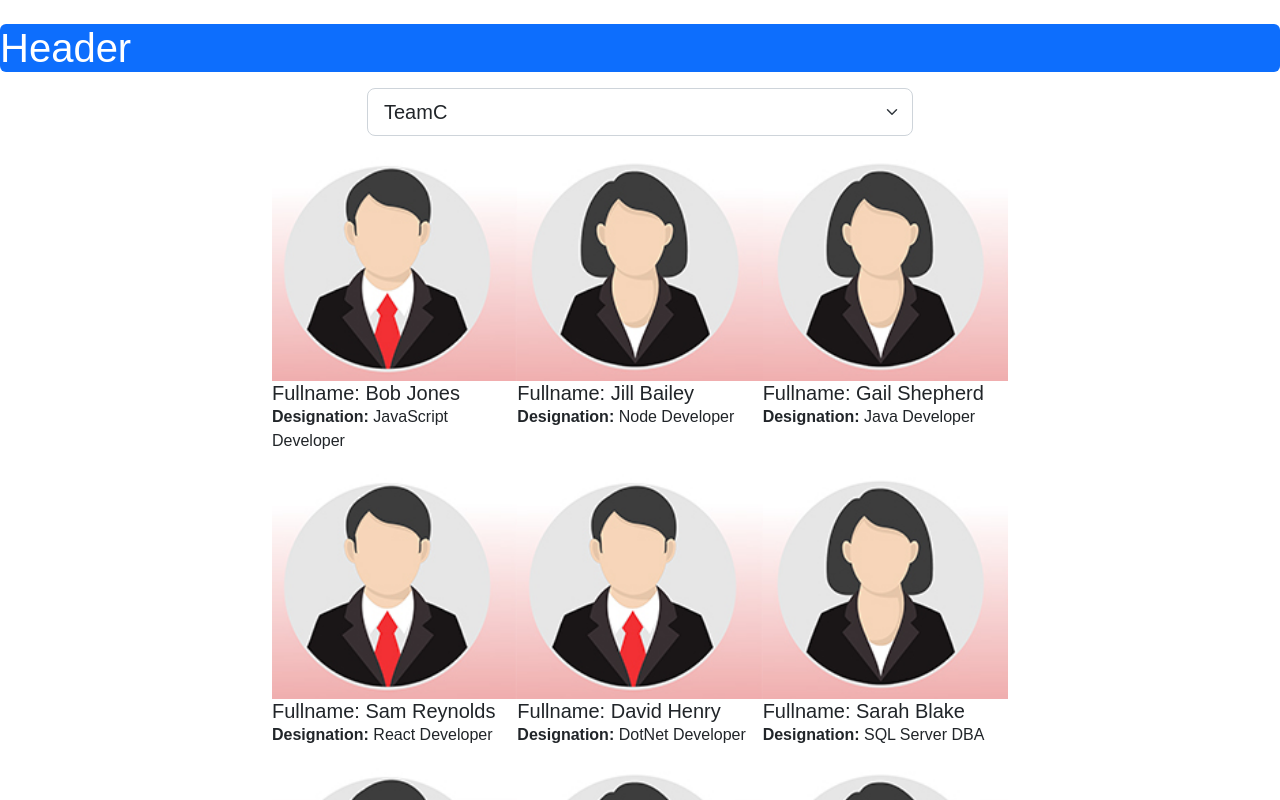
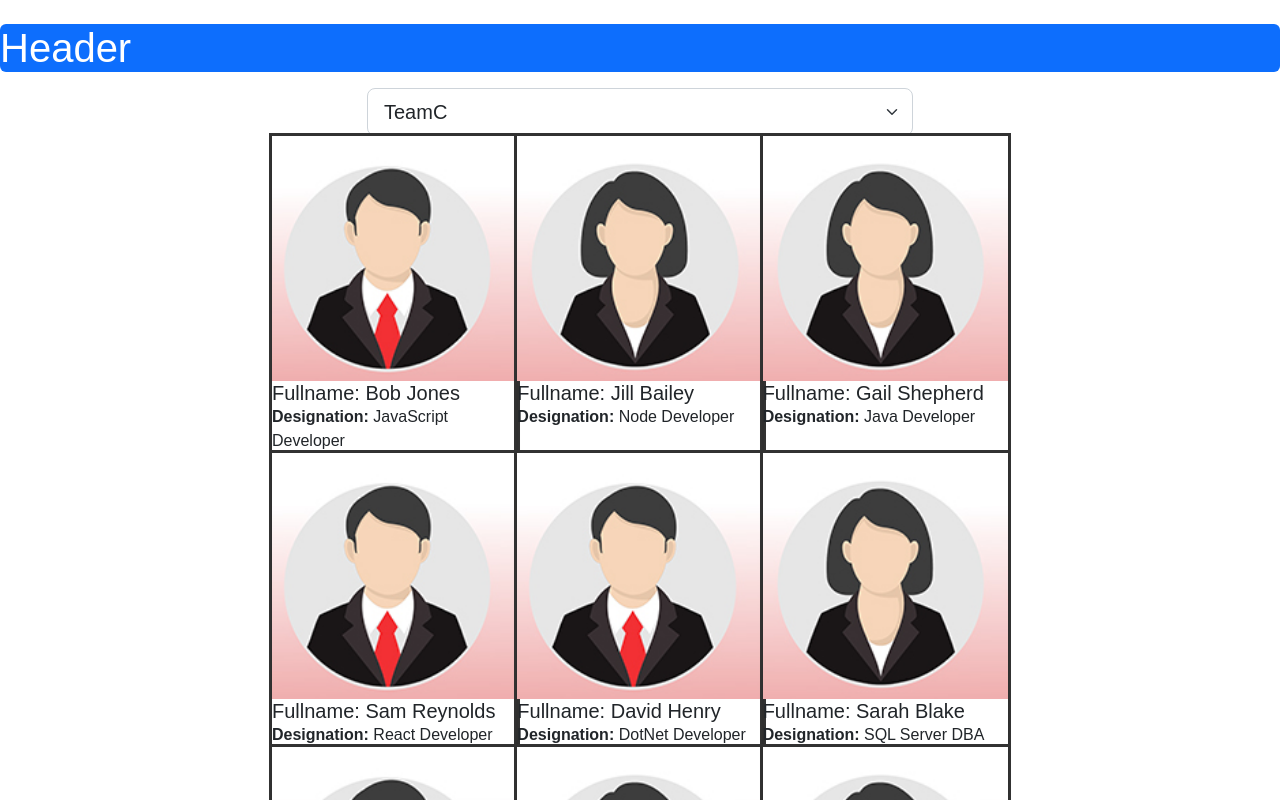
Before and after one commit to aalisina/teams-designation, a React (Create React App) app: page / in a window 1280 px wide. Shown: the top 800 px of the page. Built offline with nearby package versions, Linux system fonts and the light colour scheme.

Commit message:
Why a box shadow wasn't displayed around the selected cards

```diff
--- a/src/App.css
+++ b/src/App.css
@@ -6,6 +6,6 @@
     display: grid;
     grid-template-columns: 1fr 1fr 1fr;
 }
-.standout{
-  box-shadow: rgba(0,0,0,0, 0.16) 0px 1px 4px, rgb(51,51,51) 0px 0px 0px 3px;
+.standout {
+  box-shadow: rgba(0,0,0, 0.16) 0px 1px 4px, rgb(51,51,51) 0px 0px 0px 3px;
 }
```
